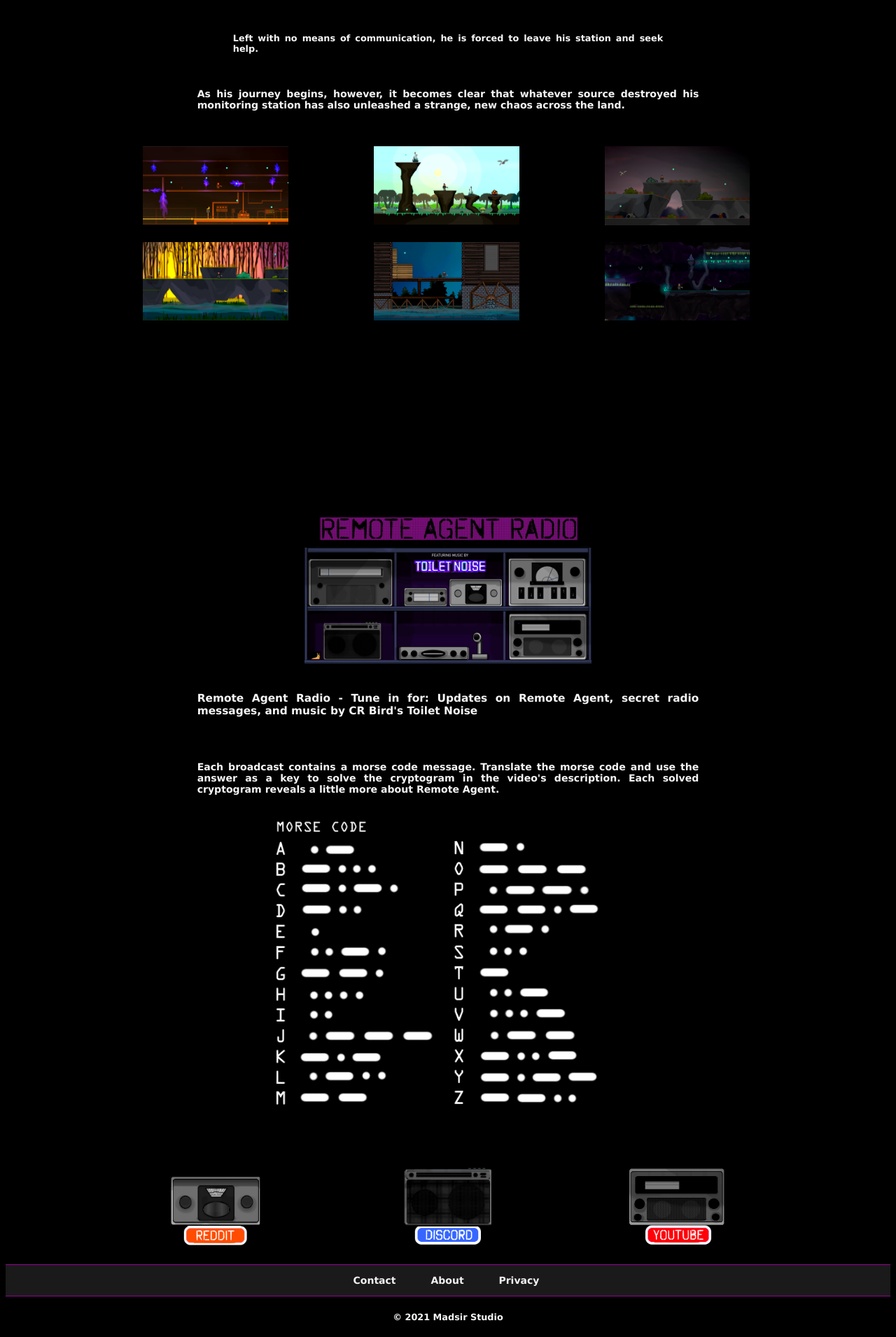
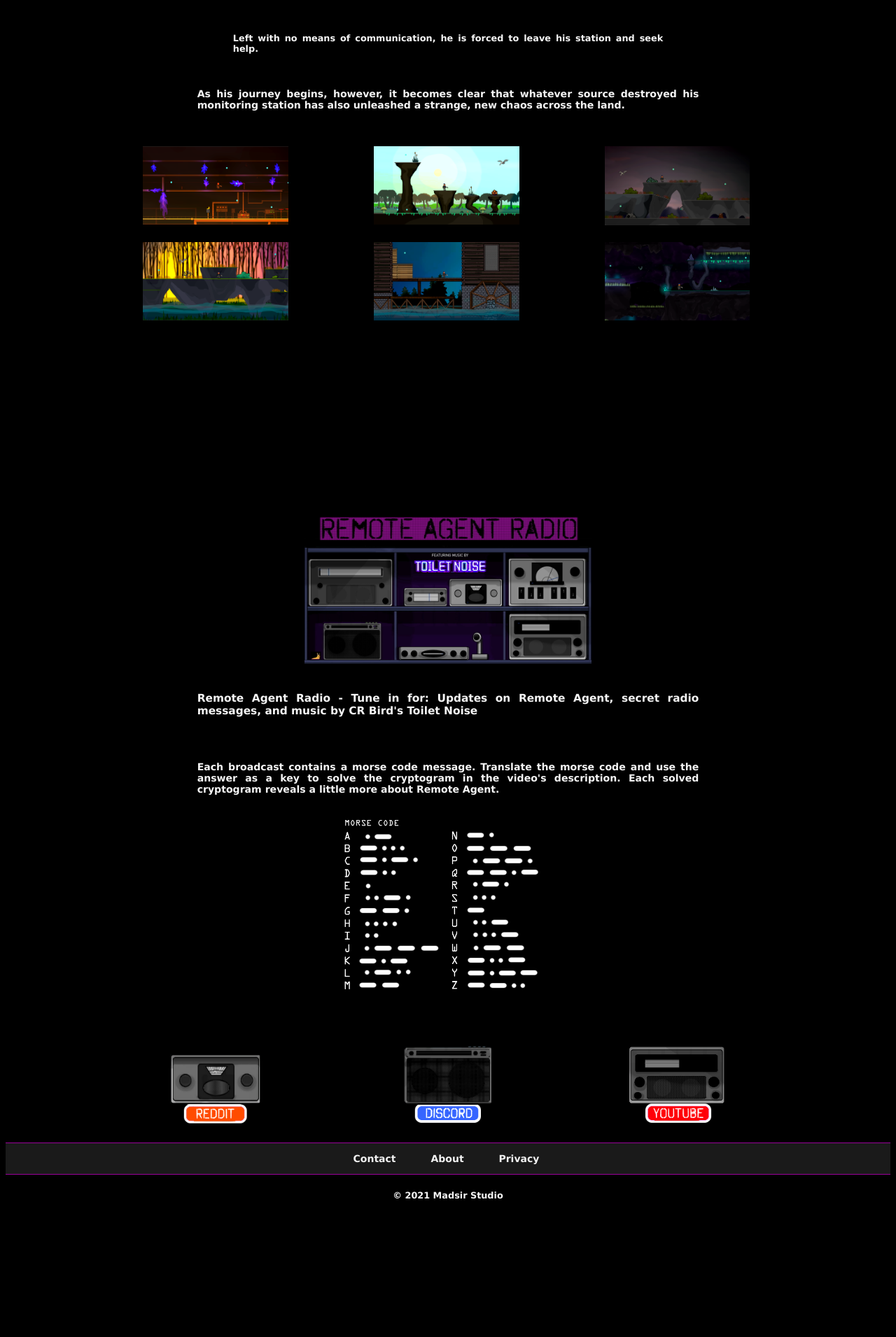
Before and after one commit to Madsir/madsirstudio.github.io, a Jekyll site: the page built from RemoteAgent/index.html, in a window 1280 px wide. Shown: the part 712-2623 px from the top of the page at 70% size. Built offline with Jekyll 4.4.1, drawn with Linux system fonts in a browser that asks for light colours; after the commit the page ends 2449 px from its top, so only the background shows below that; grey boxes are pictures that could not be loaded.

Commit message:
Update index.html

```diff
--- a/RemoteAgent/index.html
+++ b/RemoteAgent/index.html
@@ -84,7 +84,7 @@ description: "Remote Agent by Madsir Studio"
 		<br>
 		<h3>Each broadcast contains a morse code message. Translate the morse code and use the answer as a key to solve the cryptogram in the video's description. Each solved cryptogram reveals a little more about Remote Agent.</h3>
 		<br>
-		<img src="/Assets/MORSECODE.png" alt="morsecode" width="50%">
+		<img src="/Assets/MORSECODE.png" alt="morsecode" width="30%">
 		<br>
 		<br>
 <div class="row">
```
